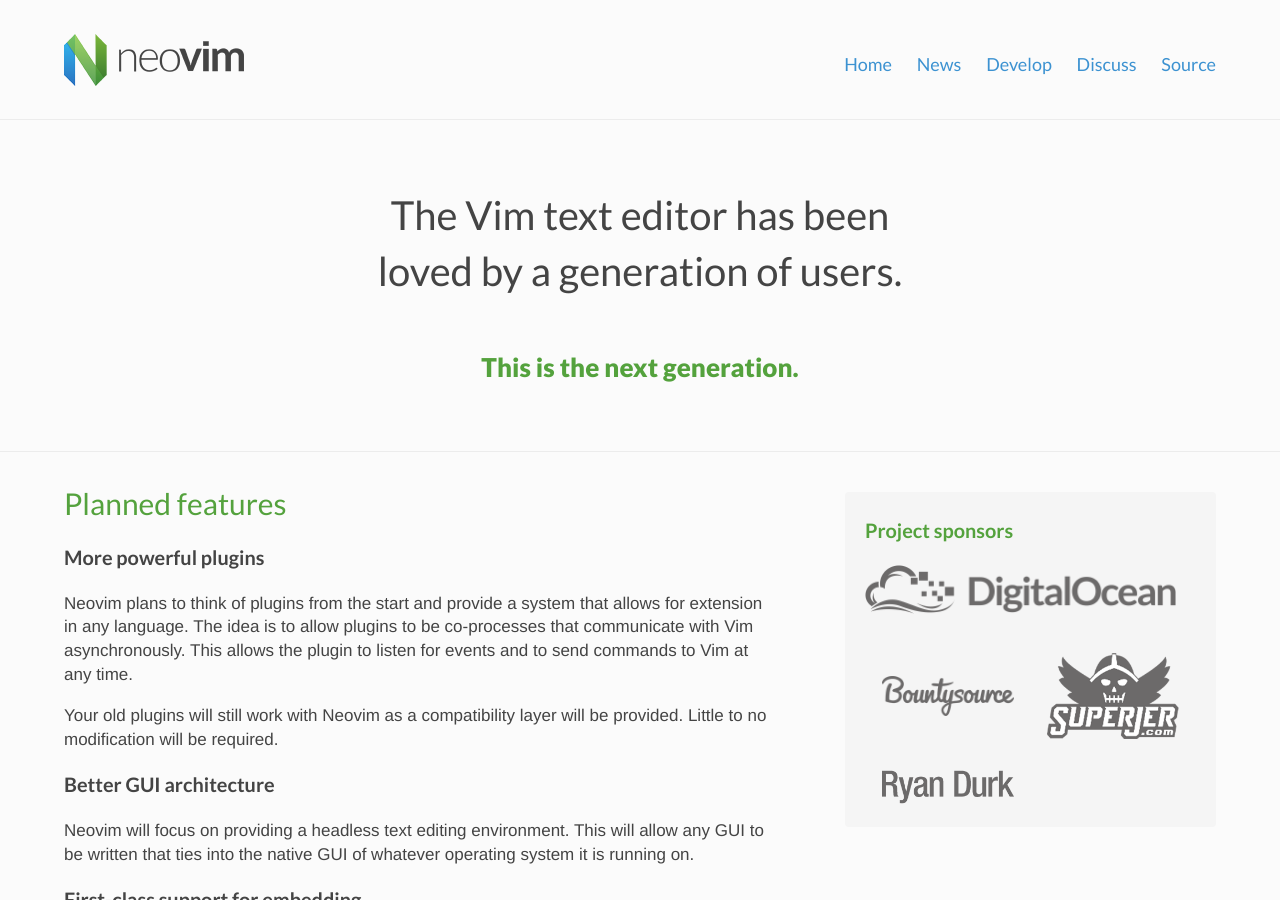
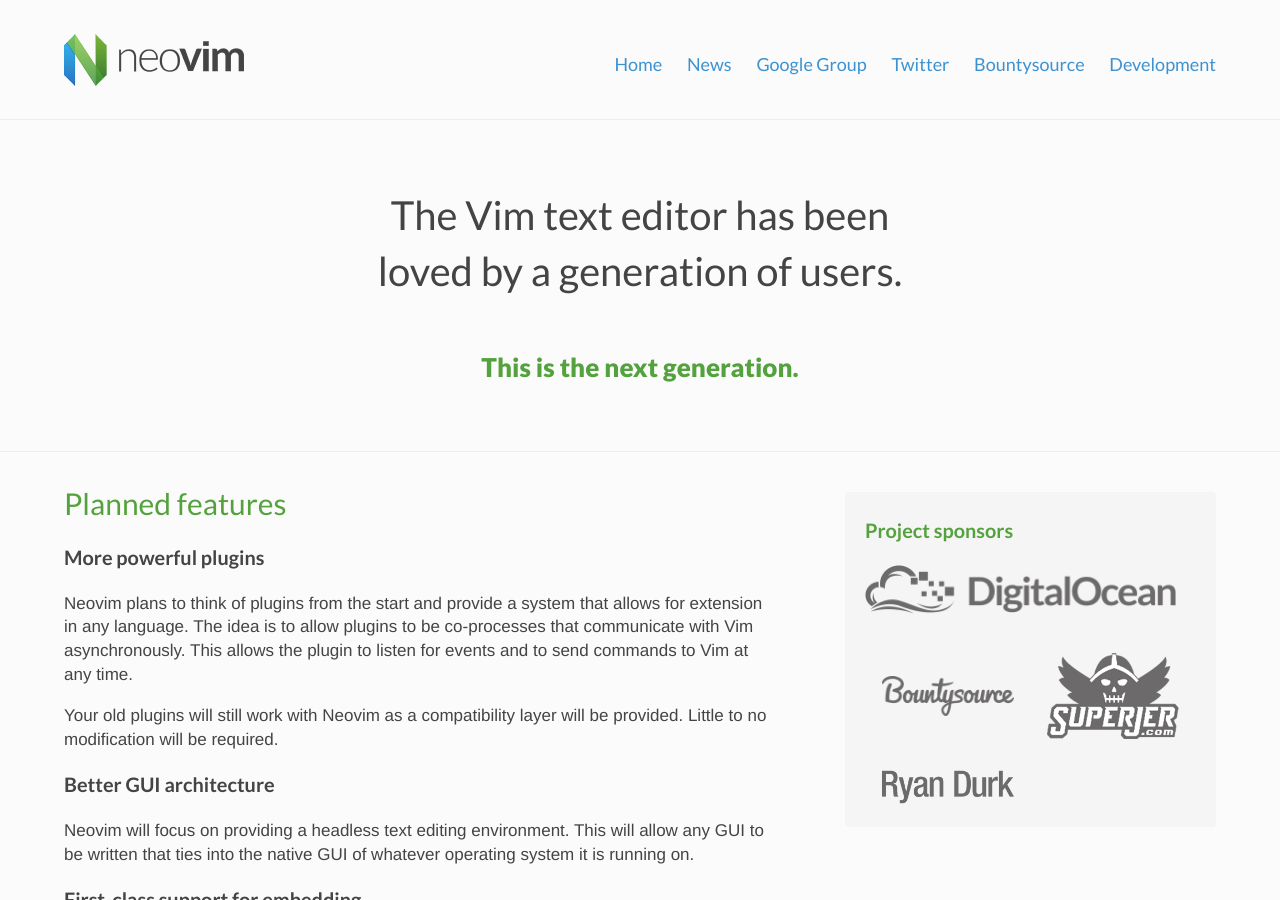
Before and after one commit to neovim/neovim.github.io, a Jekyll site: the page built from index.html, in a window 1280 px wide and 900 px high. Built offline with Jekyll 4.4.1, drawn with Linux system fonts in a browser that asks for light colours; nearby versions of some CDN libraries; comment, search, counter and statistics services are not loaded.

Commit message:
Update navigation, re-add navigation to News page

```diff
--- a/_data/nav.yml
+++ b/_data/nav.yml
@@ -2,9 +2,11 @@
   url: /
 - title: News
   url: /news/
-- title: Develop
-  url: /develop/
-- title: Discuss
-  url: /discuss/
-- title: Source
+- title: Google Group
+  url: https://groups.google.com/forum/#!forum/neovim
+- title: Twitter
+  url: http://twitter.com/Neovim
+- title: Bountysource
+  url: https://www.bountysource.com/teams/neovim
+- title: Development
   url: https://github.com/neovim/neovim
--- a/news.html
+++ b/news.html
@@ -2,6 +2,8 @@
 layout: default
 title: News
 ---
+
+{% include nav.html active='News' %}
 
 <section class="front-section">
   <div class="container">
```
